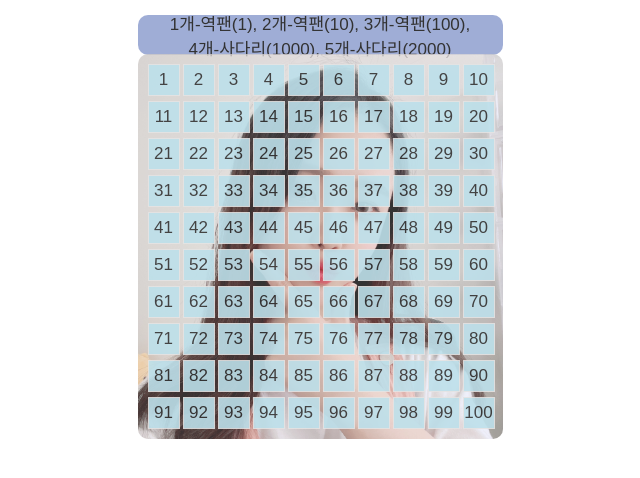
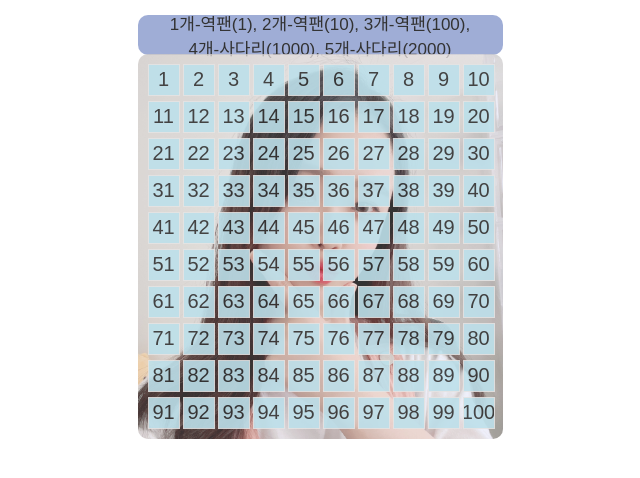
Before and after one commit to munseongjo/bbop, a plain HTML site: page index.html in a window 1280 px wide. Shown: the whole page, without its empty margins (320-960 px from the left). Drawn offline with Linux system fonts and the light colour scheme.

Commit message:
Add files via upload

```diff
--- a/index.html
+++ b/index.html
@@ -57,7 +57,7 @@ background: url('your.jpg') ;
             border: 1px solid #ddd;
             width: 30px;
             height: 30px;
-            font-size: 17px;
+            font-size: 20px;
             cursor: pointer;
             display: flex;
             align-items: top;
@@ -66,6 +66,7 @@ background: url('your.jpg') ;
             perspective: 1000px; /* 3D 효과를 위한 값 설정 */
             overflow: hidden;
             opacity: 0.9; /* 배경 사진의 투명도 조절 */
+            word-break: keep-all;
         }
         .card {
             width: 100%;
```
